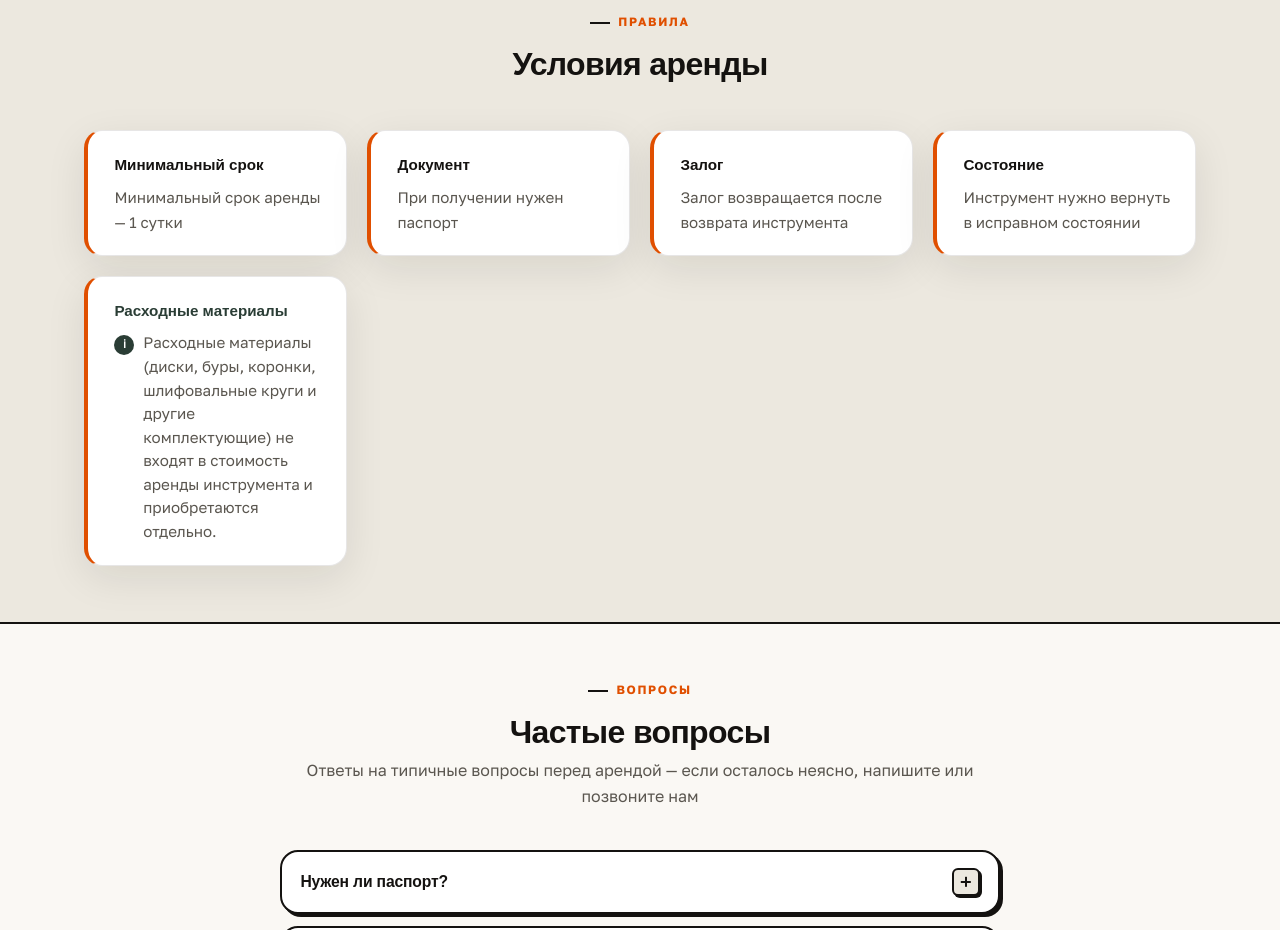
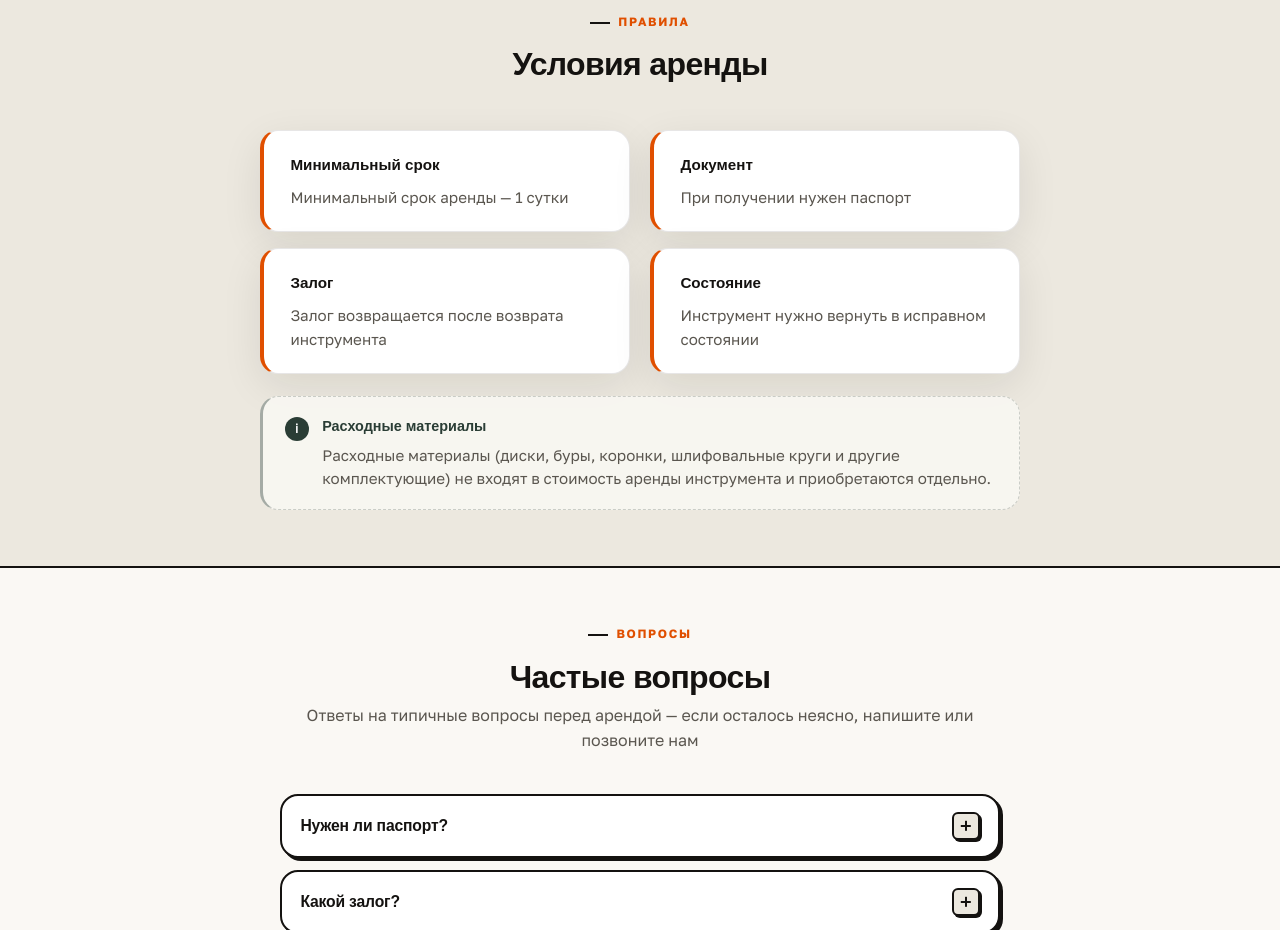
Before and after one commit to olgakovalevamk-boop/tool_rental_project, a plain HTML site: page index.html in a window 1280 px wide. Shown: the part 5520-6450 px from the top of the page. Drawn offline with nearby package versions, Linux system fonts and the light colour scheme; a web font is replaced by a local one.

Commit message:
поменяли внешний вид раздела условия аренда

```diff
--- a/index.html
+++ b/index.html
@@ -295,12 +295,14 @@
             <h3 class="terms-card__title">Состояние</h3>
             <p>Инструмент нужно вернуть в исправном состоянии</p>
           </article>
-          <article class="terms-card terms-card--notice">
-            <h3 class="terms-card__title">Расходные материалы</h3>
-            <p class="consumables-notice consumables-notice--terms" role="note">
-              <span class="consumables-notice__icon" aria-hidden="true">ℹ</span>
-              <span class="consumables-notice__text">Расходные материалы (диски, буры, коронки, шлифовальные круги и другие комплектующие) не входят в стоимость аренды инструмента и приобретаются отдельно.</span>
-            </p>
+          <article class="terms-card terms-card--wide">
+            <div class="terms-card__wide">
+              <span class="terms-card__wide-icon" aria-hidden="true">ℹ</span>
+              <div class="terms-card__wide-body">
+                <h3 class="terms-card__title">Расходные материалы</h3>
+                <p>Расходные материалы (диски, буры, коронки, шлифовальные круги и другие комплектующие) не входят в стоимость аренды инструмента и приобретаются отдельно.</p>
+              </div>
+            </div>
           </article>
         </div>
       </div>
--- a/style.css
+++ b/style.css
@@ -1098,30 +1098,6 @@ a:hover {
   font-size: 0.82rem;
 }
 
-.consumables-notice--terms {
-  padding: 0;
-  background: transparent;
-  border: none;
-  border-left: none;
-  border-radius: 0;
-  color: var(--color-text-muted);
-  font-size: 0.95rem;
-  line-height: 1.55;
-}
-
-.consumables-notice--terms .consumables-notice__icon {
-  margin-top: 0.2rem;
-}
-
-.terms-card--notice {
-  border-left-color: var(--color-stripe);
-  background: linear-gradient(135deg, #faf8f4 0%, #eef5fb 100%);
-}
-
-.terms-card--notice .terms-card__title {
-  color: var(--color-stripe);
-}
-
 .tool-card__actions {
   display: grid;
   grid-template-columns: 1fr;
@@ -1332,8 +1308,10 @@ a:hover {
 /* ---------- Условия ---------- */
 .terms-grid {
   display: grid;
-  grid-template-columns: repeat(auto-fill, minmax(240px, 1fr));
-  gap: 1.25rem;
+  grid-template-columns: repeat(2, minmax(0, 1fr));
+  gap: 1rem 1.25rem;
+  max-width: 760px;
+  margin: 0 auto;
 }
 
 .terms-card {
@@ -1346,11 +1324,81 @@ a:hover {
   transition: transform var(--t-fast) var(--ease-out), box-shadow var(--t-med) ease, border-color var(--t-fast) ease;
 }
 
+.terms-card--wide {
+  grid-column: 1 / -1;
+  margin-top: 0.35rem;
+  padding: 1.15rem 1.35rem;
+  background: rgba(250, 248, 244, 0.85);
+  border: 1px dashed rgba(42, 61, 53, 0.22);
+  border-left: 3px solid rgba(42, 61, 53, 0.4);
+  box-shadow: none;
+}
+
+.terms-card__wide {
+  display: flex;
+  align-items: flex-start;
+  gap: 0.85rem;
+}
+
+.terms-card__wide-icon {
+  flex-shrink: 0;
+  width: 1.5rem;
+  height: 1.5rem;
+  display: flex;
+  align-items: center;
+  justify-content: center;
+  font-size: 0.78rem;
+  font-weight: 800;
+  color: #fff;
+  background: var(--color-stripe);
+  border-radius: 50%;
+  margin-top: 0.1rem;
+}
+
+.terms-card__wide-body {
+  flex: 1;
+  min-width: 0;
+}
+
+.terms-card--wide .terms-card__title {
+  margin-bottom: 0.35rem;
+  color: var(--color-stripe);
+  font-size: 0.9rem;
+}
+
+.terms-card--wide p {
+  font-size: 0.9rem;
+  line-height: 1.55;
+}
+
 @media (hover: hover) and (pointer: fine) {
-  .terms-card:hover {
+  .terms-card:not(.terms-card--wide):hover {
     transform: translateY(-4px);
     box-shadow: var(--shadow-hover);
     border-color: rgba(232, 93, 4, 0.15);
+  }
+
+  .terms-card--wide:hover {
+    transform: none;
+    box-shadow: none;
+    border-color: rgba(42, 61, 53, 0.28);
+  }
+}
+
+@media (max-width: 600px) {
+  .terms-grid {
+    grid-template-columns: 1fr;
+    max-width: 420px;
+  }
+
+  .terms-card--wide {
+    margin-top: 0.15rem;
+  }
+}
+
+@media (min-width: 601px) and (max-width: 900px) {
+  .terms-grid {
+    max-width: 640px;
   }
 }
 
@@ -2406,6 +2454,10 @@ body.menu-open {
 
 .section.reveal.reveal--visible .terms-card:nth-child(4) {
   transition-delay: 0.23s;
+}
+
+.section.reveal.reveal--visible .terms-card:nth-child(5) {
+  transition-delay: 0.28s;
 }
 
 .section.reveal.reveal--visible .form-wrap {
```
